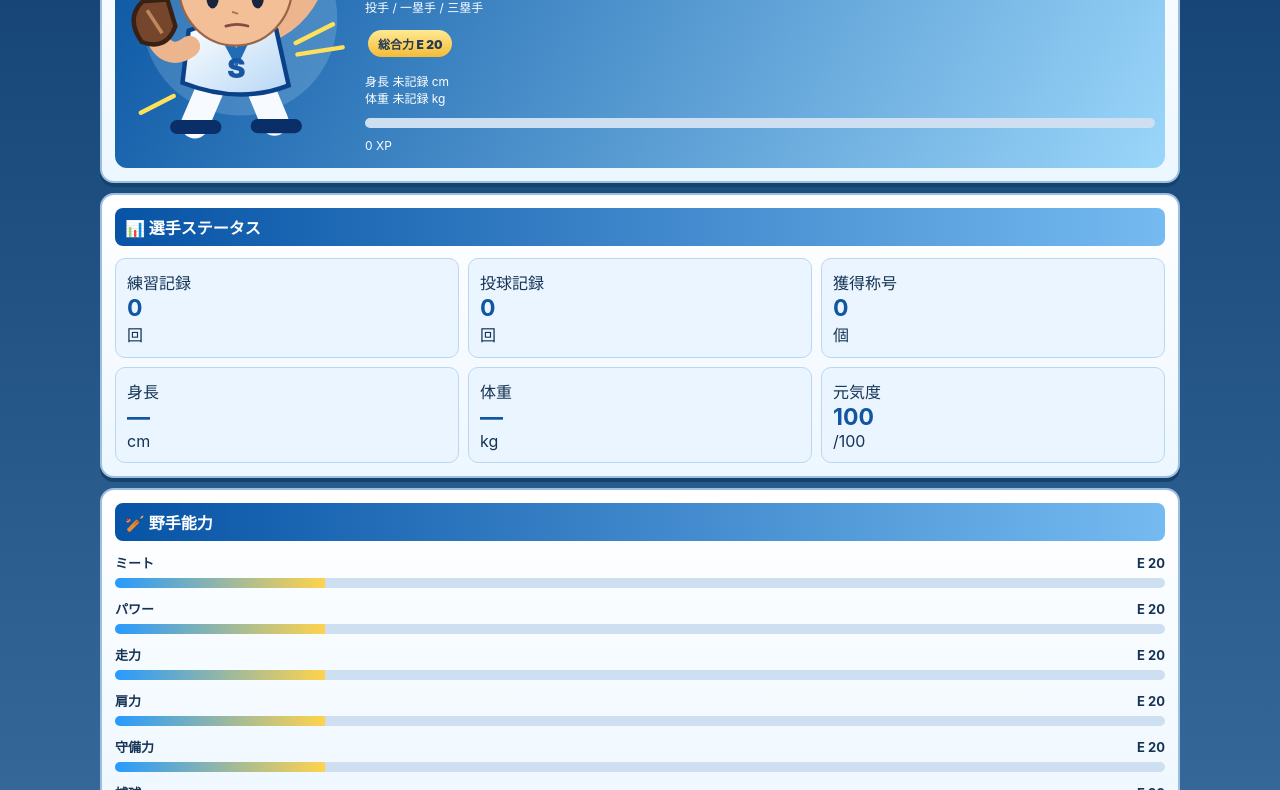
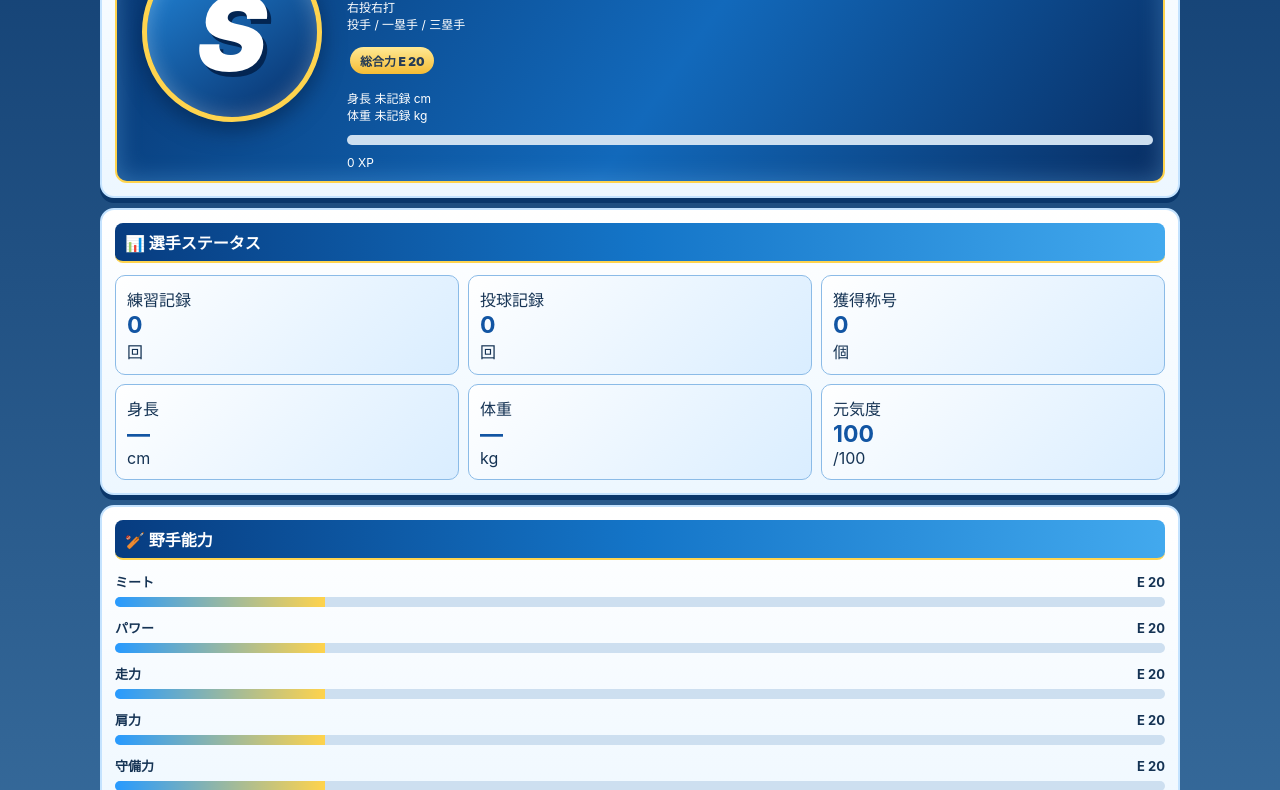
Before and after one commit to ryosukedesuyo1026-droid/shunsuke-baseball, a plain HTML site: page shunsuke-complete.html in a window 1280 px wide. Shown: the part 347-1137 px from the top of the page. Drawn offline with Linux system fonts and the light colour scheme.

Commit message:
Update shunsuke-complete.html

```diff
--- a/shunsuke-complete.html
+++ b/shunsuke-complete.html
@@ -2746,5 +2746,85 @@ try{
   `;
 }
 </script>
+
+<style>
+/* 画像ファイル不要・プロフィール改良版 */
+
+.hero{
+  background:linear-gradient(
+    125deg,
+    #07346e 0%,
+    #1269bb 55%,
+    #082d62 100%
+  );
+  border:2px solid #ffd44e;
+  box-shadow:inset 0 0 25px #80caff55;
+}
+
+.hero .avatar{
+  width:42%;
+  max-width:210px;
+  flex:none;
+  display:flex;
+  align-items:center;
+  justify-content:center;
+}
+
+.hero .avatar svg{
+  display:none;
+}
+
+.hero .avatar::before{
+  content:"S";
+  display:flex;
+  align-items:center;
+  justify-content:center;
+  width:min(32vw,170px);
+  height:min(32vw,170px);
+  border-radius:50%;
+  background:linear-gradient(
+    145deg,#248bdf,#062c66
+  );
+  border:5px solid #ffd44e;
+  box-shadow:
+    0 8px 22px #001a3d88,
+    inset 0 0 20px #ffffff44;
+  color:white;
+  font-size:clamp(65px,16vw,105px);
+  font-weight:900;
+  font-style:italic;
+  text-shadow:4px 5px #032552;
+}
+
+.hero-info h1{
+  font-size:clamp(30px,6vw,43px);
+  text-shadow:2px 3px #062c60;
+}
+
+.panel{
+  border-color:#c4e3ff;
+  box-shadow:0 5px 0 #0a376b;
+}
+
+.panel h2{
+  background:linear-gradient(
+    90deg,#073c80,#1475c8,#42a9ee
+  );
+  border-bottom:2px solid #ffd44e;
+}
+
+.tile{
+  background:linear-gradient(
+    135deg,#ffffff,#d9edff
+  );
+  border:1px solid #8bbbe7;
+}
+
+@media(max-width:400px){
+  .hero .avatar{
+    width:38%;
+  }
+}
+</style>
 </body>
 </html>
```
